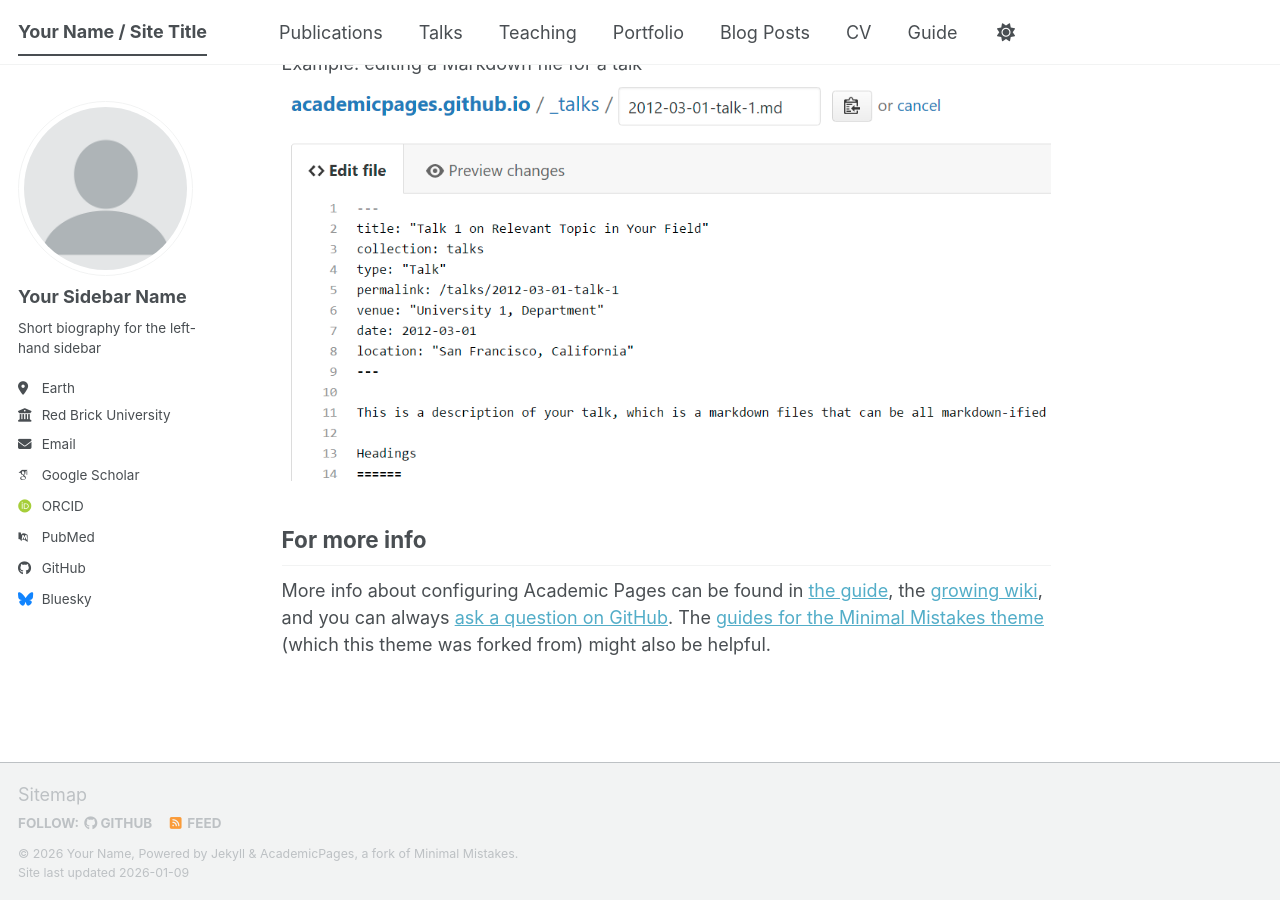
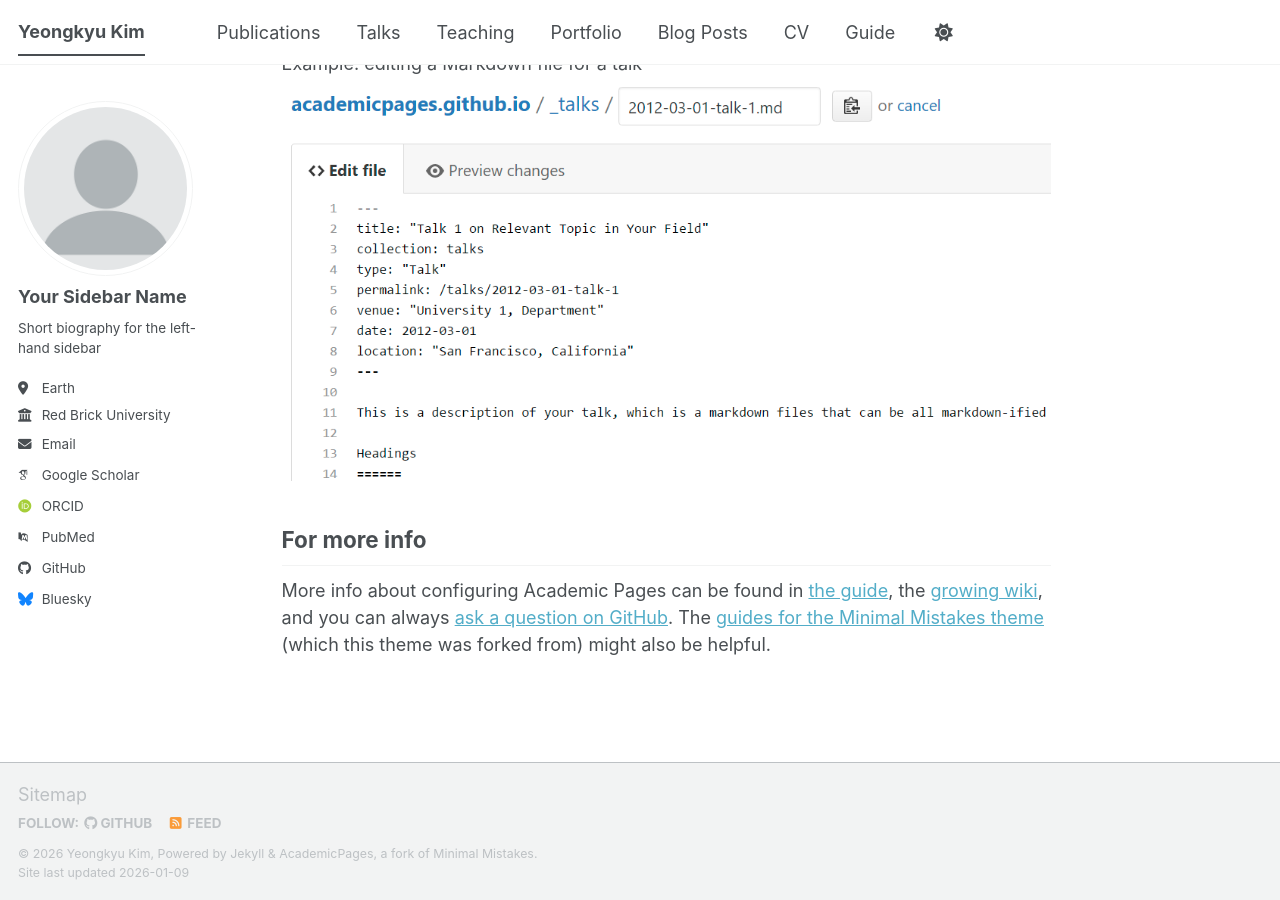
Before and after one commit to kimyg119/kimyg119.github.io, a Jekyll site: the page built from _pages/about.md, in a window 1280 px wide and 900 px high, scrolled down 2720 px. Built offline with Jekyll 4.4.1, drawn with Linux system fonts in a browser that asks for light colours; some web fonts are replaced; a script bundle is joined from its source files by our own code; library files that are not in the unit come from our copies.

Commit message:
Modify site title, name, and description
Updated site title, name, and description in config.

```diff
--- a/_config.yml
+++ b/_config.yml
@@ -9,10 +9,10 @@
 # Basic Site Settings
 locale                   : "en-US"
 site_theme               : "default" # The available themes options are "default", "air", "sunrise", "mint", "dirt" and "contrast"
-title                    : "Your Name / Site Title"
+title                    : "Yeongkyu Kim"
 title_separator          : "-"
-name                     : &name "Your Name"
-description              : &description "Your Name's academic portfolio"   # Update this with a general description of your site, this is the default if not overridden by a page
+name                     : &name "Yeongkyu Kim"
+description              : &description "Robotics & Computer Vision | Manipulation, Sim-to-Real, Reinforcement Learning"   # Update this with a general description of your site, this is the default if not overridden by a page
 url                      : https://academicpages.github.io # The base hostname & protocol for your site e.g. "https://[your GitHub username].github.io",
                                                            # or if you already have some other page hosted on Github then use "https://[your GitHub username].github.io/[Your Repo Name]"
 baseurl                  : "" # the subpath of your site, e.g. "/blog"
```
